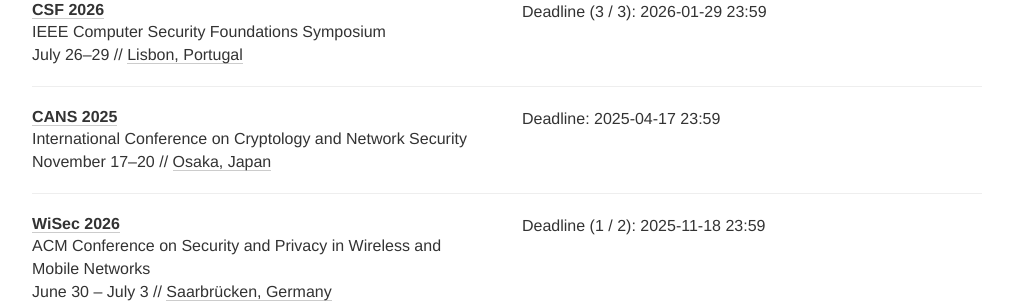
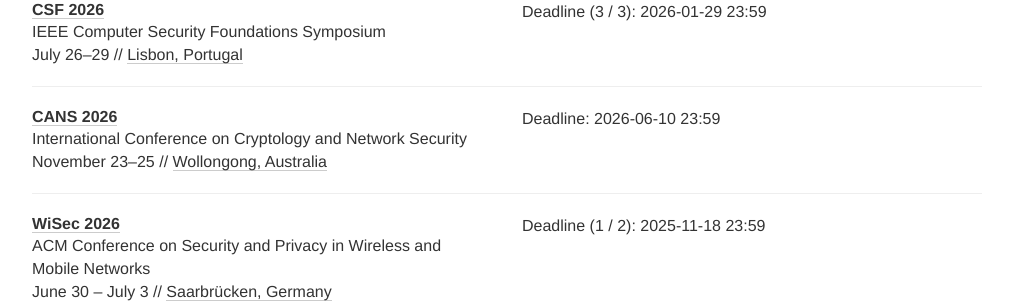
Before and after one commit to sec-deadlines/sec-deadlines.github.io, a Jekyll site: the page built from index.html, in a window 1280 px wide and 900 px high, scrolled down 1954 px. Shown: the part 152-455 px from the top of the window, without its empty margins (133-1146 px from the left). Built offline with Jekyll 4.4.1, drawn with Linux system fonts in a browser that asks for light colours; nearby versions of some CDN libraries; comment, search, counter and statistics services are not loaded.

Commit message:
Update CANS 2026

```diff
--- a/_data/conferences.yml
+++ b/_data/conferences.yml
@@ -88,11 +88,11 @@
 
 - name: CANS
   description: International Conference on Cryptology and Network Security
-  year: 2025
-  link: https://cy2sec.comm.eng.osaka-u.ac.jp/miyaji-lab/event/cans2025/index.html
-  deadline: ["2025-04-17 23:59"]
-  date: November 17-20
-  place: Osaka, Japan
+  year: 2026
+  link: https://uow-ic2.github.io/cans2026/index.html
+  deadline: ["2026-06-10 23:59"]
+  date: November 23-25
+  place: Wollongong, Australia
   tags: [SEC, CRYPTO, CONF]
 
 - name: WiSec
```
